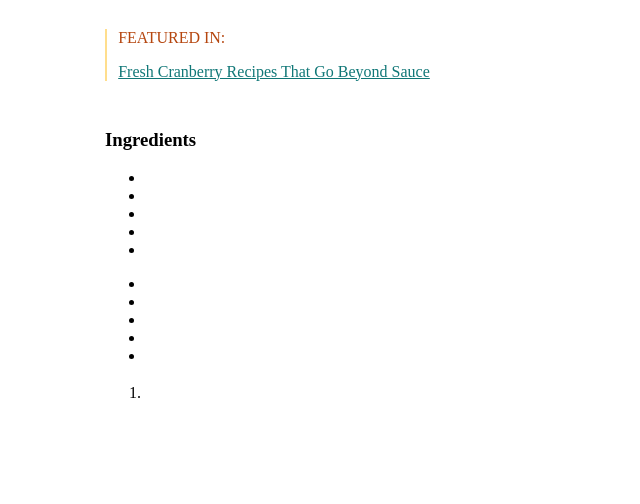
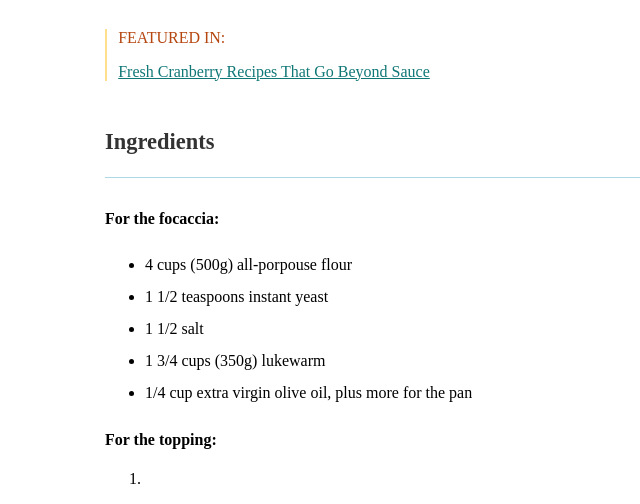
Before and after one commit to LorenzoLoPresti/u1-w1-d3-Esercizio, a plain HTML site: page index.html in a window 1280 px wide. Shown: the part 660-1164 px from the top of the page, without its empty margins (159-799 px from the left). Before the commit the page ends 1078 px from the top, so only its background shows below. Drawn offline with Linux system fonts and the light colour scheme.

Commit message:
First list done

```diff
--- a/assets/CSS/style.css
+++ b/assets/CSS/style.css
@@ -67,3 +67,14 @@ video {
 .simple-recipes-link {
   color: #107777;
 }
+
+.ingredients-title {
+  border-bottom: 1px solid lightblue;
+  color: #333333;
+  font-size: 1.2rem;
+  margin-bottom: 2rem;
+}
+
+.first-list {
+  line-height: 2;
+}
--- a/index.html
+++ b/index.html
@@ -82,22 +82,25 @@
         </section>
         <!--SECONDA SEZIONE ARTICOLO-->
         <section>
-          <div><h3>Ingredients</h3></div>
+          <!--TITOLO SECONDO PARAGRAFO-->
+          <div class="ingredients-title"><h3>Ingredients</h3></div>
+          <!--TITOLO SECONDO PARAGRAFO-->
           <div>
+            <h4>For the focaccia:</h4>
+          </div>
+          <!--PRIMA LISTA INGREDIENTI-->
+          <div class="first-list">
             <ul>
-              <li></li>
-              <li></li>
-              <li></li>
-              <li></li>
-              <li></li>
+              <li>4 cups (500g) all-porpouse flour</li>
+              <li>1 1/2 teaspoons instant yeast</li>
+              <li>1 1/2 salt</li>
+              <li>1 3/4 cups (350g) lukewarm</li>
+              <li>1/4 cup extra virgin olive oil, plus more for the pan</li>
             </ul>
-            <ul>
-              <li></li>
-              <li></li>
-              <li></li>
-              <li></li>
-              <li></li>
-            </ul>
+          </div>
+          <div>
+            <!--SECONDA LISTA INGREDIENTI-->
+            <h4>For the topping:</h4>
           </div>
         </section>
         <section>
```
